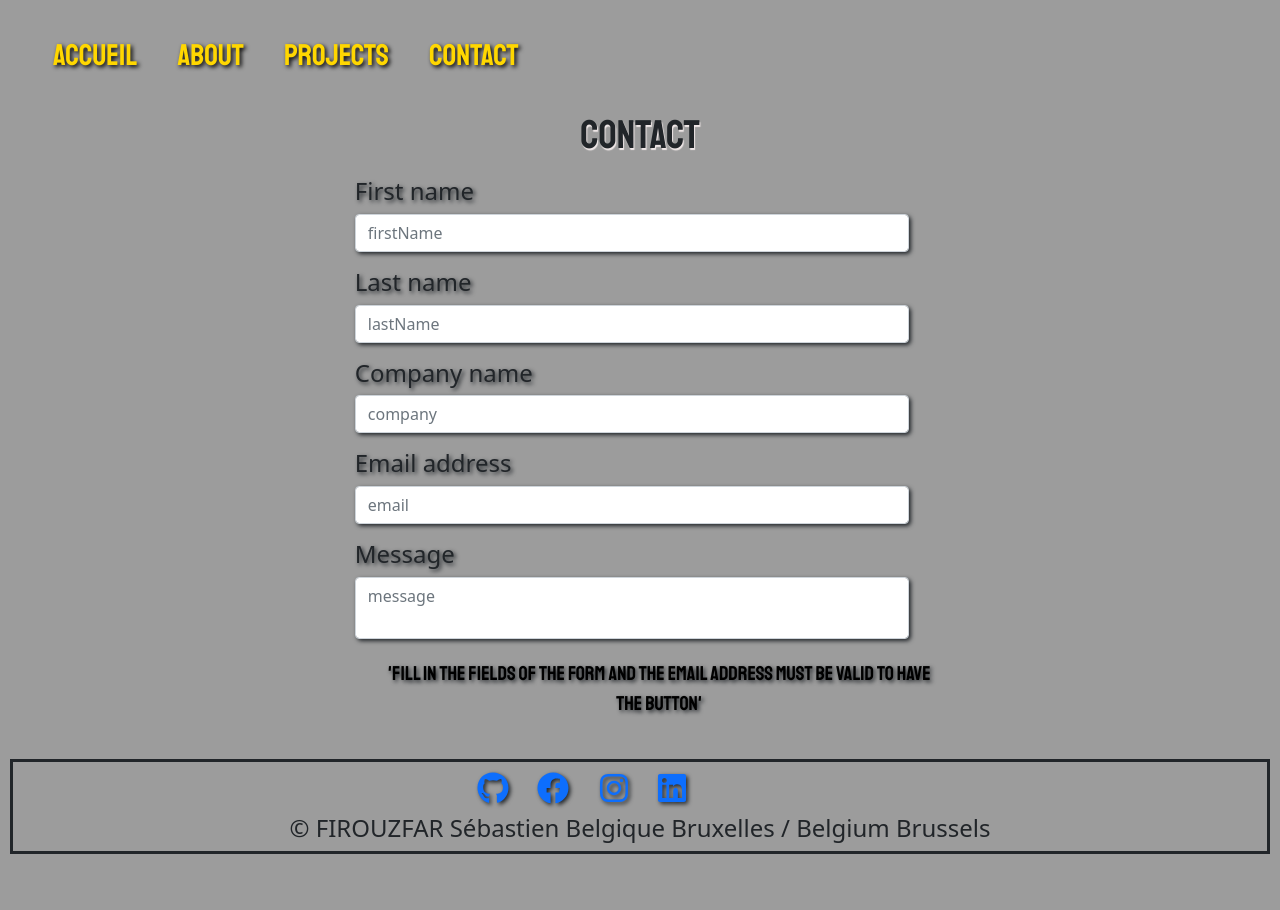
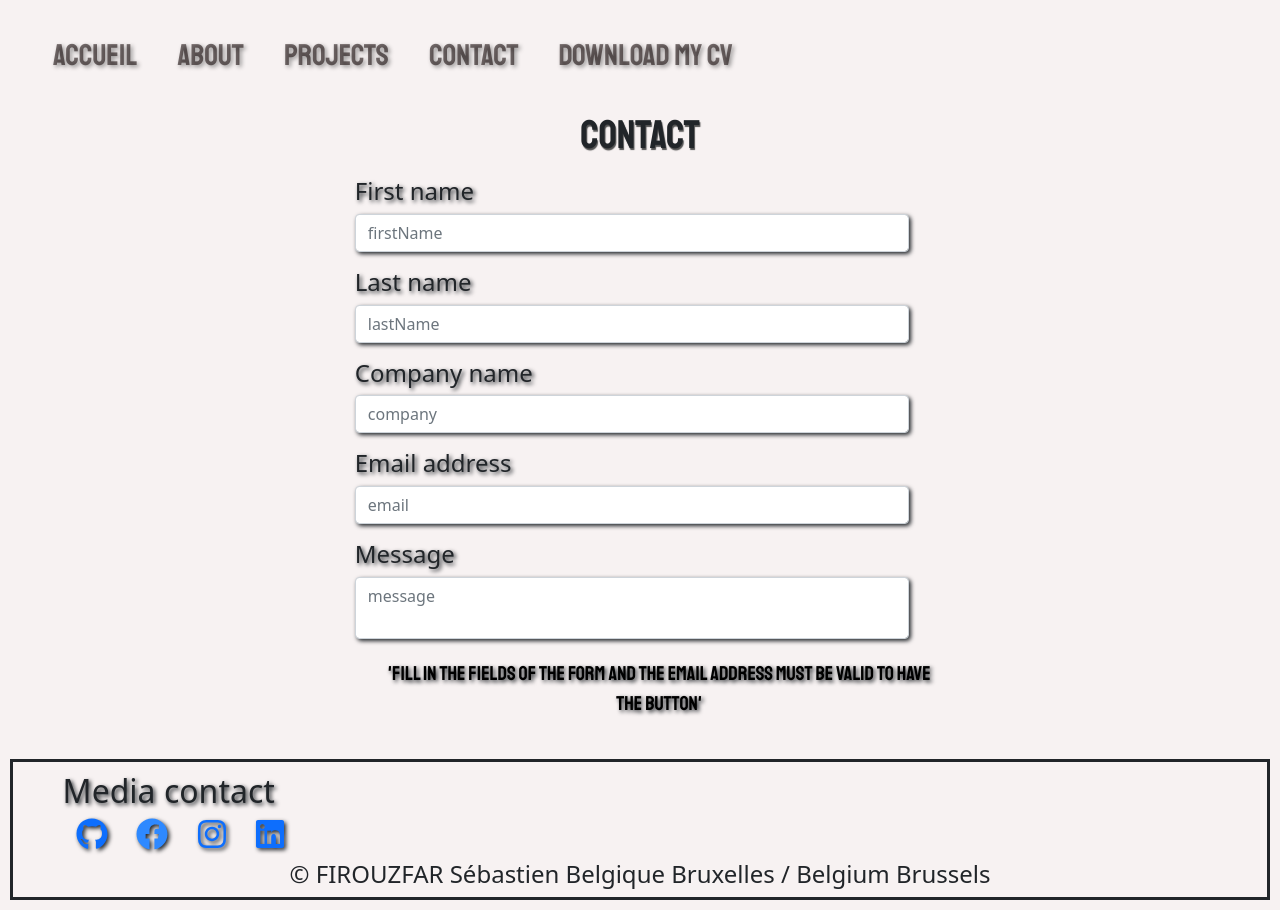
Before and after one commit to SebastienFirouzfar/portfolio, a React (Create React App) app in the folder portfolio-sebastien/: page /Contact in a window 1280 px wide. Before the commit the page ends 864 px from the top, so only its background shows below. Built offline with nearby package versions, Linux system fonts and the light colour scheme.

Commit message:
Update the style and put the download link / modification du style et ajout du lien téléchargement

```diff
--- a/portfolio-sebastien/src/components/Footer.js
+++ b/portfolio-sebastien/src/components/Footer.js
@@ -6,11 +6,12 @@ export const Footer = () => {
     return (
         <div className="containerFooter">
             <div className="row">
-                <div>
-                     <a  href="https://github.com/SebastienFirouzfar"> <FaGithub size="2em"/> </a>
-                     <a  href="https://www.facebook.com/sebastien.firouz/"><FaFacebook size="2em"/> </a>
-                     <a  href="https://www.instagram.com/aidin_firouzfar/"><FaInstagram size="2em"/></a>
-                     <a  href="https://www.linkedin.com/in/sebastien-firouzfar/" ><FaLinkedin size="2em"/></a>
+                <div className="col-xs col-sm col-md col-lg" id="mediaContact ">
+                    <h2>Media contact</h2>
+                     <a  className="github" href="https://github.com/SebastienFirouzfar"> <FaGithub size="2em"/> </a>
+                     <a  className="facebook" href="https://www.facebook.com/sebastien.firouz/"><FaFacebook size="2em"/> </a>
+                     <a  className="instagram" href="https://www.instagram.com/aidin_firouzfar/"><FaInstagram size="2em"/></a>
+                     <a  className="linkedin" href="https://www.linkedin.com/in/sebastien-firouzfar/" ><FaLinkedin size="2em"/></a>
                 </div>
             </div>
             <h4>&copy; FIROUZFAR Sébastien Belgique Bruxelles / Belgium Brussels</h4>
--- a/portfolio-sebastien/src/pages/About.js
+++ b/portfolio-sebastien/src/pages/About.js
@@ -2,6 +2,7 @@ import React from "react";
 import { Navigation } from "../pages/Navigation";
 
 import { List, ListComptetence} from '../components/Card'
+
 
 //data
 import { list } from '../data/dataInfomation'
@@ -42,6 +43,7 @@ export const About = () => {
           plus développer de nouvelles compétences et consolider mes compétences
           existantes.
         </p>
+
       <h1>Mes parcours </h1>
       </div>
       <List data={list}/>
--- a/portfolio-sebastien/src/pages/Navigation.js
+++ b/portfolio-sebastien/src/pages/Navigation.js
@@ -31,8 +31,13 @@ export const Navigation = () => {
               <NavLink exact to="/projects" activeClassName="nav-active">Projects</NavLink>
             </li>
 
+           <li class="nav-item">
+              <NavLink exact to="/contact" activeClassName="nav-active">Contact</NavLink>
+            </li>
+
             <li class="nav-item">
-              <li><NavLink exact to="/contact" activeClassName="nav-active">Contact</NavLink>
+              <li> <a href="../../public/assets/cv/Firouzfar-Sebastien-CV-Dev-Web.pdf"
+              download="Firouzfar-Sebastien-CV-Dev-Web.pdf">Download my cv</a>
             </li>
 
             </li>
--- a/portfolio-sebastien/src/styles/_footer.scss
+++ b/portfolio-sebastien/src/styles/_footer.scss
@@ -7,7 +7,7 @@ $textCenter: center;
   margin: 10px;
 
   .row {
-    margin-left: 35%;
+    margin-left: 3%;
   }
 
   a {
@@ -15,10 +15,13 @@ $textCenter: center;
     text-decoration: none;
   }
 
-  a:hover {
-    filter: drop-shadow(2px 4px 8px #5348e7);
-  }
+  .facebook{
+    color: hsl(214, 100%, 59%);
+   }
 
+   .instagram{
+     color: linear-gradient(45deg, #405DE6, #5851DB, #833AB4, #C13584, #E1306C, #FD1D1D)
+   }
 }
 
 h4 {
--- a/portfolio-sebastien/src/styles/_navigation.scss
+++ b/portfolio-sebastien/src/styles/_navigation.scss
@@ -15,8 +15,8 @@ $margin10: 10px;
           text-align: center;
           font-family: 'Staatliches', cursive;
           font-size: 30px;
-          text-shadow: 2px 2px 4px #000000;
-          color: gold;
+          text-shadow: 2px 2px 4px #969494;
+          color: rgba(15, 2, 2, 0.555);
       }
 
       :after {
--- a/portfolio-sebastien/src/styles/index.scss
+++ b/portfolio-sebastien/src/styles/index.scss
@@ -8,7 +8,7 @@
 $margin10: 10px;
 
 body{
-  background-color:#9c9c9c;
+  background-color:#f7f2f2;
 }
 
 #imgHome {
@@ -32,7 +32,7 @@ p {
 
 h1{
   font-family: 'Staatliches', cursive;
-  text-shadow: 1px 2px 1px #f0e8e8;
+  text-shadow: 1px 2px 1px #535353;
 }
 
 .row {
```
Also changed, not shown: portfolio-sebastien/firebase.json (deleted), 2 other files (tests, documents, lock files or other folders).
